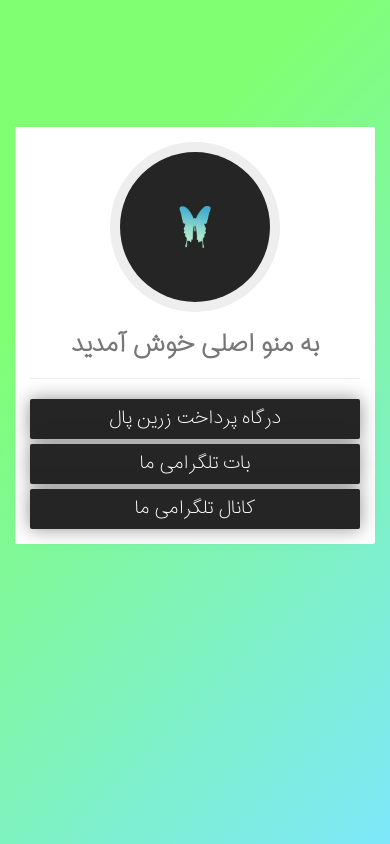
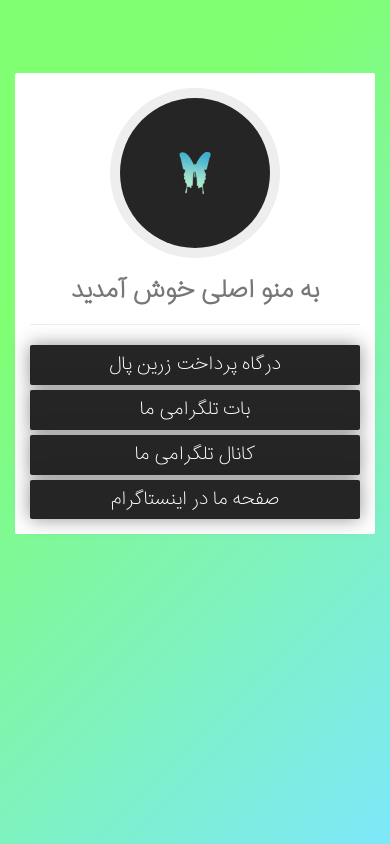
Before and after one commit to shahabvshahabi1996/butterfly__cosmetics, a plain HTML site: page index.html in a window 390 px wide. Drawn offline with nearby package versions, Linux system fonts and the light colour scheme; files whose address does not match are found by name.

Commit message:
fixing bugses

```diff
--- a/index.css
+++ b/index.css
@@ -21,7 +21,7 @@
 .card-container {
     text-align: center;
     margin: 0 auto;
-    margin-top: 13%;
+    margin-top: 10%;
     background-color: #ffffff;
     border-radius: 2px;
     padding: 15px;
@@ -64,6 +64,6 @@
 }
 @media screen and (max-width : 426px) {
     .card-container {
-        margin-top: 35%;
+        margin-top: 20%;
     }
 }
--- a/index.html
+++ b/index.html
@@ -16,7 +16,9 @@
         <div class="col-md-4 col-sm-4 card-container">
             <div class="card">
                 <div class="image-container">
+                    <a href="https://instagram.com/butterfly__cosmetics/">
                         <img src="./src/img/Butterfly-icon.png" height="170" width="170" alt="butterfly Cosmetics" class="img-content">
+                    </a>
                 </div>
                 <h3 style="color: #777777 !important;"><strong>به منو اصلی خوش آمدید</strong></h3>
                 <hr>
@@ -24,6 +26,7 @@
                     <a href="https://zarinp.al/@butterfly" class="btn btn-block">درگاه پرداخت زرین پال</a>
                     <a href="https://telegram.me/butterfly_cosmetics_bot" class="btn btn-block"> بات تلگرامی ما</a>
                     <a href="#" class="btn btn-block">کانال تلگرامی ما</a>
+                    <a href="https://instagram.com/butterfly__cosmetics/" class="btn btn-block"> صفحه ما در اینستاگرام</a>
                 </div>
             </div>
         </div>
```
